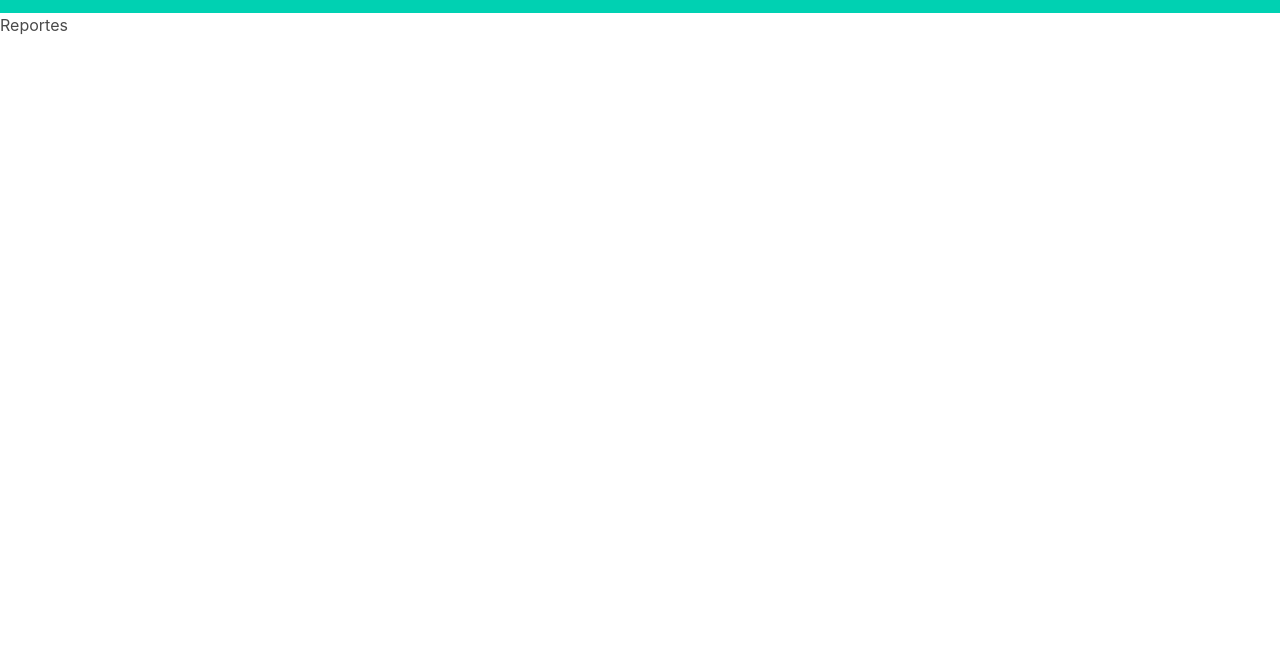
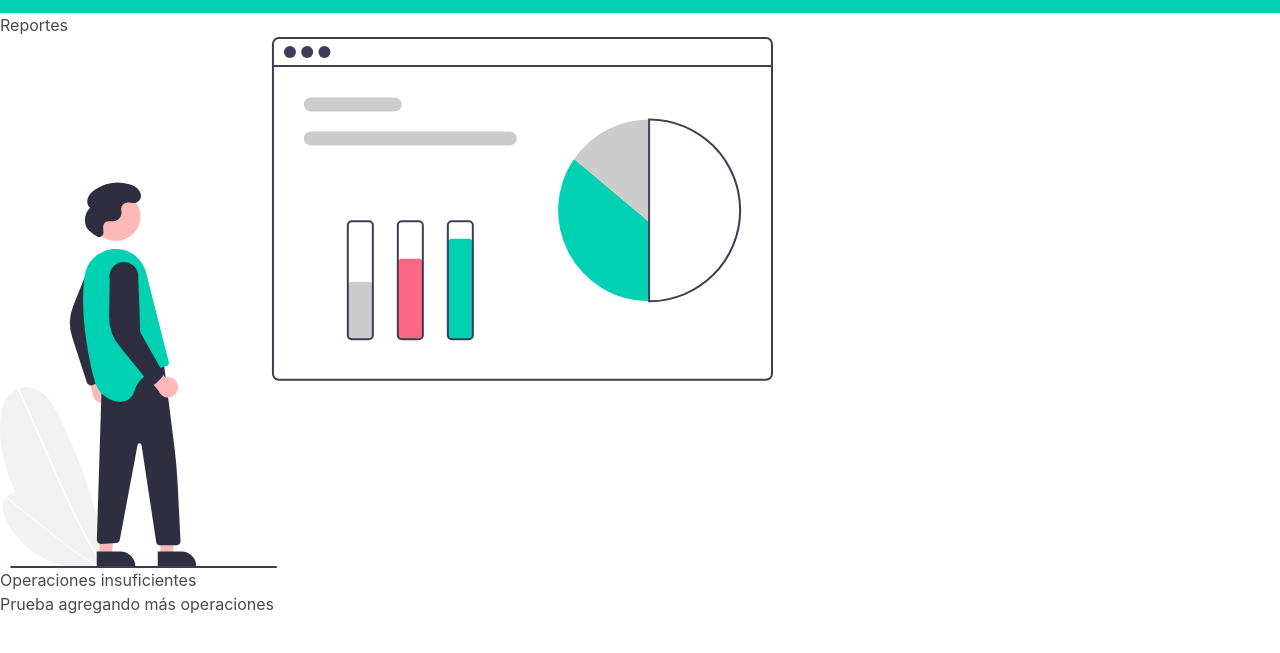
Before and after one commit to Mariacecilia1999/proyectoAhorradasNuevo, a plain HTML site: page index.html in a window 1280 px wide. Shown: the part 71-724 px from the top of the page. Drawn offline with nearby package versions, Linux system fonts and the light colour scheme.

Commit message:
agregando html reportes insuficientes

```diff
--- a/index.html
+++ b/index.html
@@ -31,6 +31,11 @@
 
    <section>
       <h2>Reportes</h2>
+      <div>
+         <img src="./img/chart.svg" alt="">
+         <h4>Operaciones insuficientes</h4>
+         <p>Prueba agregando más operaciones</p>
+      </div>
    </section>
 </body>
 </html>
```
Also changed, not shown: img/chart.svg (added).
